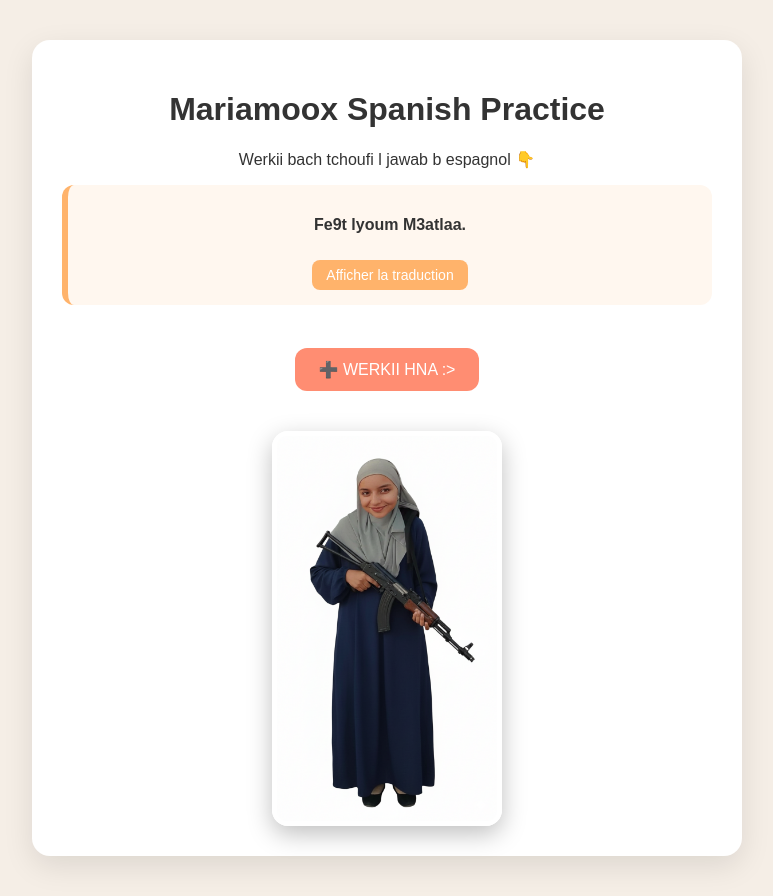
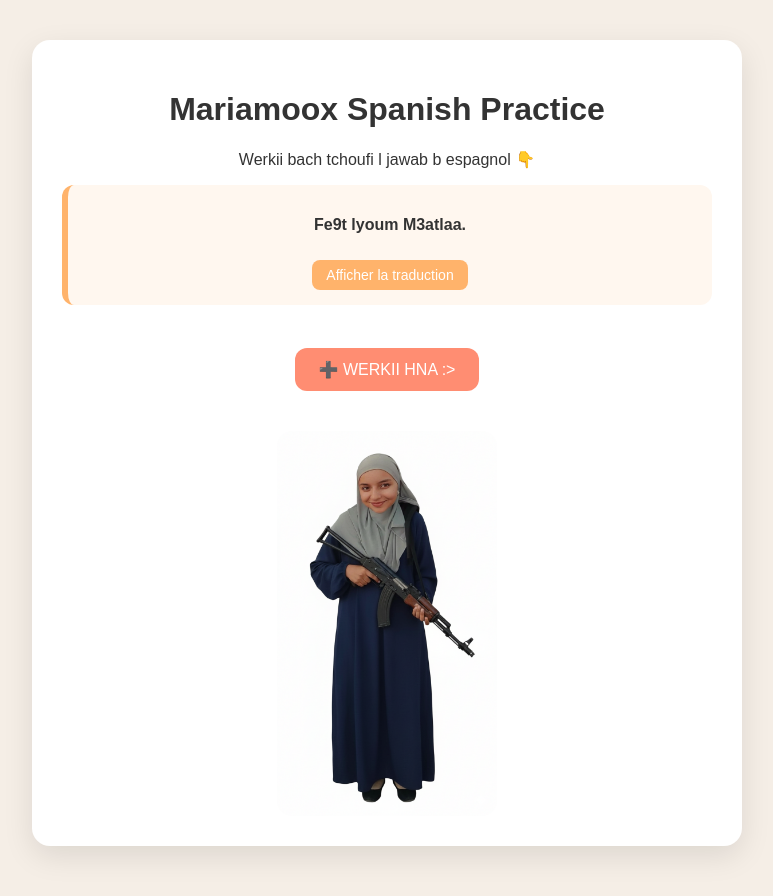
Before and after one commit to OthmaneWa3er/LearningSpanish, a plain HTML site: page index.html in a window 1280 px wide. Shown: the whole page, without its empty margins (253-1026 px from the left). Drawn offline with Linux system fonts and the light colour scheme.

Commit message:
Update index.html

```diff
--- a/index.html
+++ b/index.html
@@ -94,7 +94,7 @@
       background: #4f95ff;
     }
 
-    /* ✅ Sticker at the bottom */
+    /* ✅ Sticker at the bottom (no border or shadow) */
 .sticker {
   width: 220px;
   max-width: 60%;
@@ -102,15 +102,13 @@
   display: block;
   margin: 40px auto 0 auto; /* spacing above */
   border-radius: 16px;
-      border: 5px solid #fff;
-      box-shadow: 0 8px 25px rgba(0,0,0,0.25);
-      transition: transform 0.3s ease, box-shadow 0.3s ease;
+  transition: transform 0.3s ease;
 }
 
 .sticker:hover {
   transform: scale(1.05);
-      box-shadow: 0 12px 30px rgba(0,0,0,0.35);
 }
+
   </style>
 </head>
 <body>
```
Lines whose indentation alone changed are shown as unchanged.
